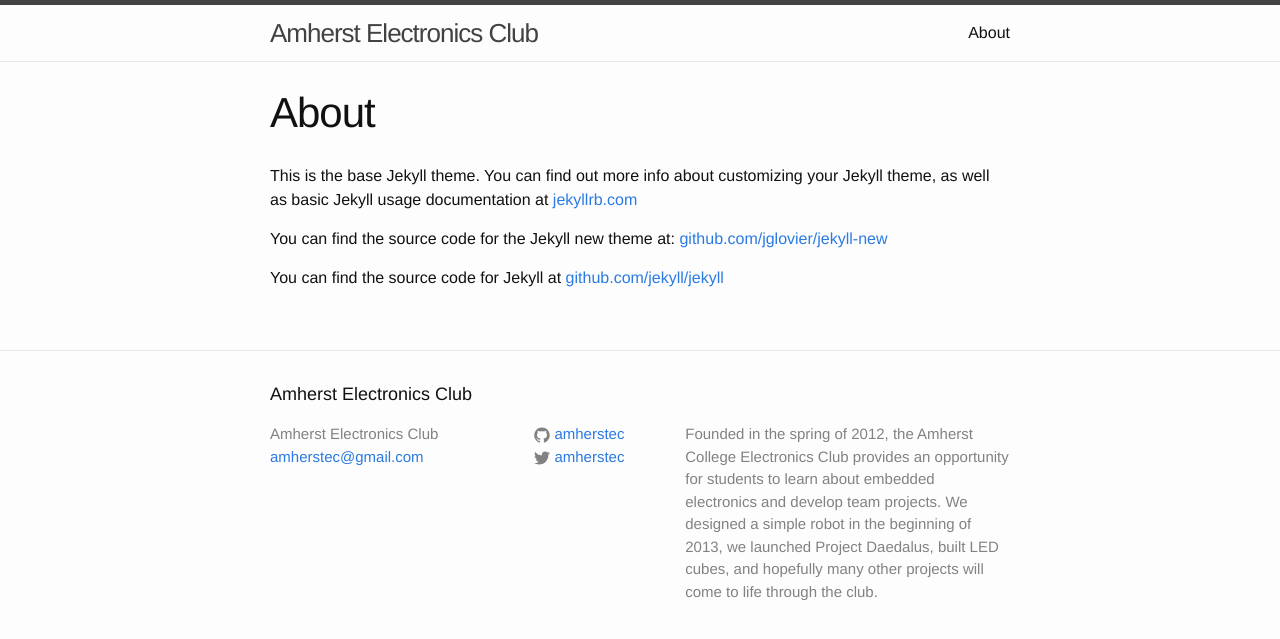
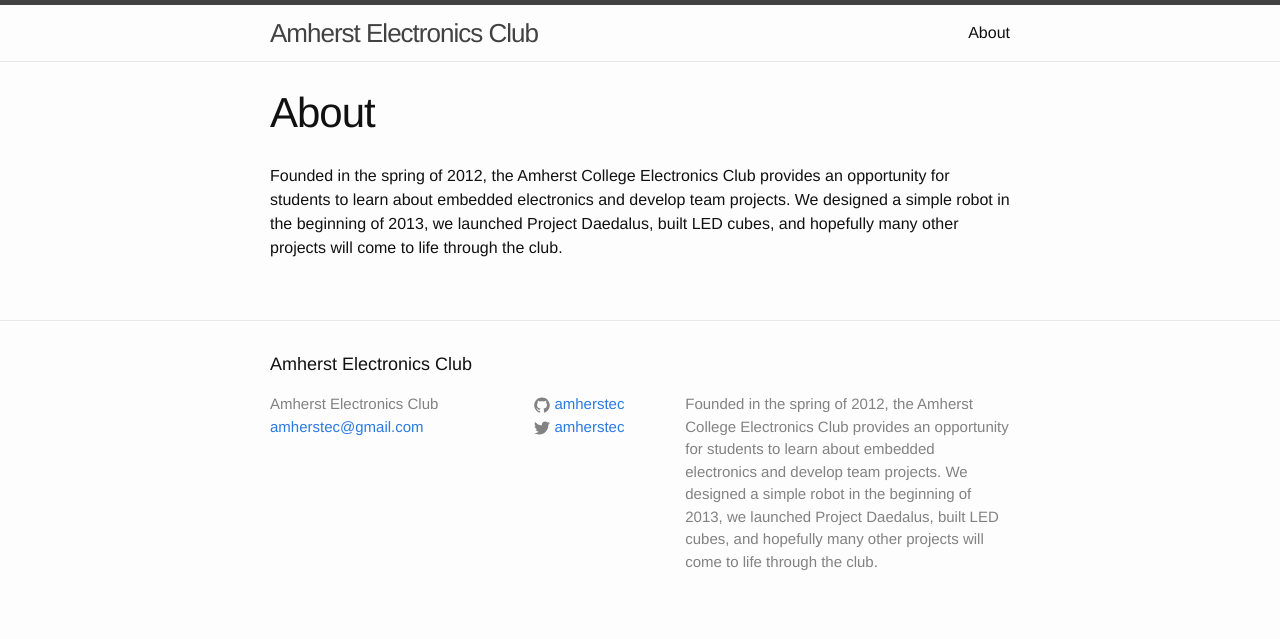
Before and after one commit to amherstec/blog, a Jekyll site: the page built from about.md, in a window 1280 px wide. Shown: the top 639 px of the page. Built offline with Jekyll 4.4.1, drawn with Linux system fonts in a browser that asks for light colours.

Commit message:
added about

```diff
--- a/about.md
+++ b/about.md
@@ -4,8 +4,4 @@ title: About
 permalink: /about/
 ---
 
-This is the base Jekyll theme. You can find out more info about customizing your Jekyll theme, as well as basic Jekyll usage documentation at [jekyllrb.com](http://jekyllrb.com/)
-
-You can find the source code for the Jekyll new theme at: [github.com/jglovier/jekyll-new](https://github.com/jglovier/jekyll-new)
-
-You can find the source code for Jekyll at [github.com/jekyll/jekyll](https://github.com/jekyll/jekyll)
+Founded in the spring of 2012, the Amherst College Electronics Club provides an opportunity for students to learn about embedded electronics and develop team projects. We designed a simple robot in the beginning of 2013, we launched Project Daedalus, built LED cubes, and hopefully many other projects will come to life through the club.
```
